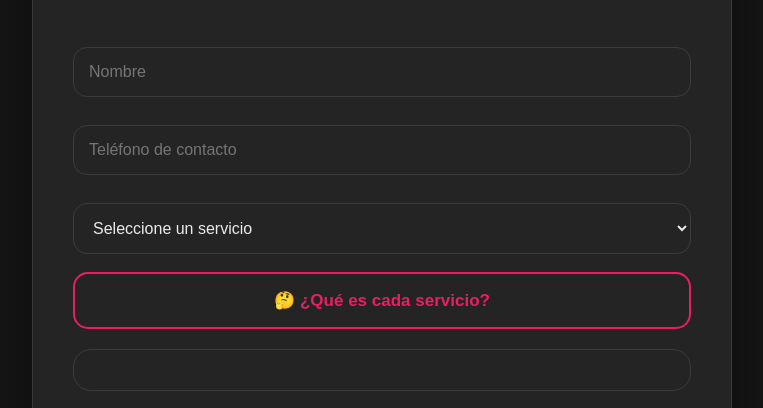
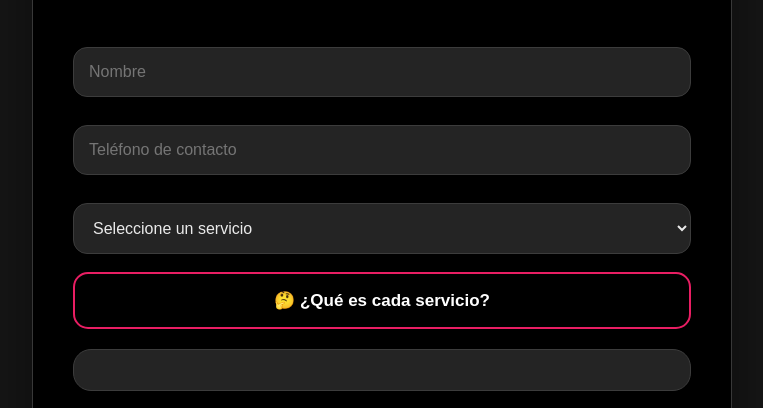
Before and after one commit to ImJeroMallo/Manicuria-v2, a plain HTML site: page index.html in a window 1280 px wide. Shown: the part 375-783 px from the top of the page, without its empty margins (258-1021 px from the left). Drawn offline with Linux system fonts and the light colour scheme; no server answers.

Commit message:
Pocos cambios

```diff
--- a/css/components.css
+++ b/css/components.css
@@ -1,5 +1,5 @@
 .card {
-    background: #242424;
+    background: #000000;
     border: 1px solid #383838;
     border-radius: 22px;
     padding: 40px;
@@ -73,7 +73,7 @@ label {
 
 .btn-secundario {
     background: transparent;
-    color: var(--rosa);
+    color: var(--blanco);
     border: 2px solid var(--rosa);
 }
 
--- a/js/index.js
+++ b/js/index.js
@@ -512,7 +512,7 @@ function mostrarResumen(turno) {
 
         <span>Seña a pagar</span>
 
-        <strong>$5.000</strong>
+        <strong>$10.000</strong>
 
     </div>
     <p class="nota-reserva"> 💖 La seña será descontada del precio final del servicio el día de tu turno. </p>
```
